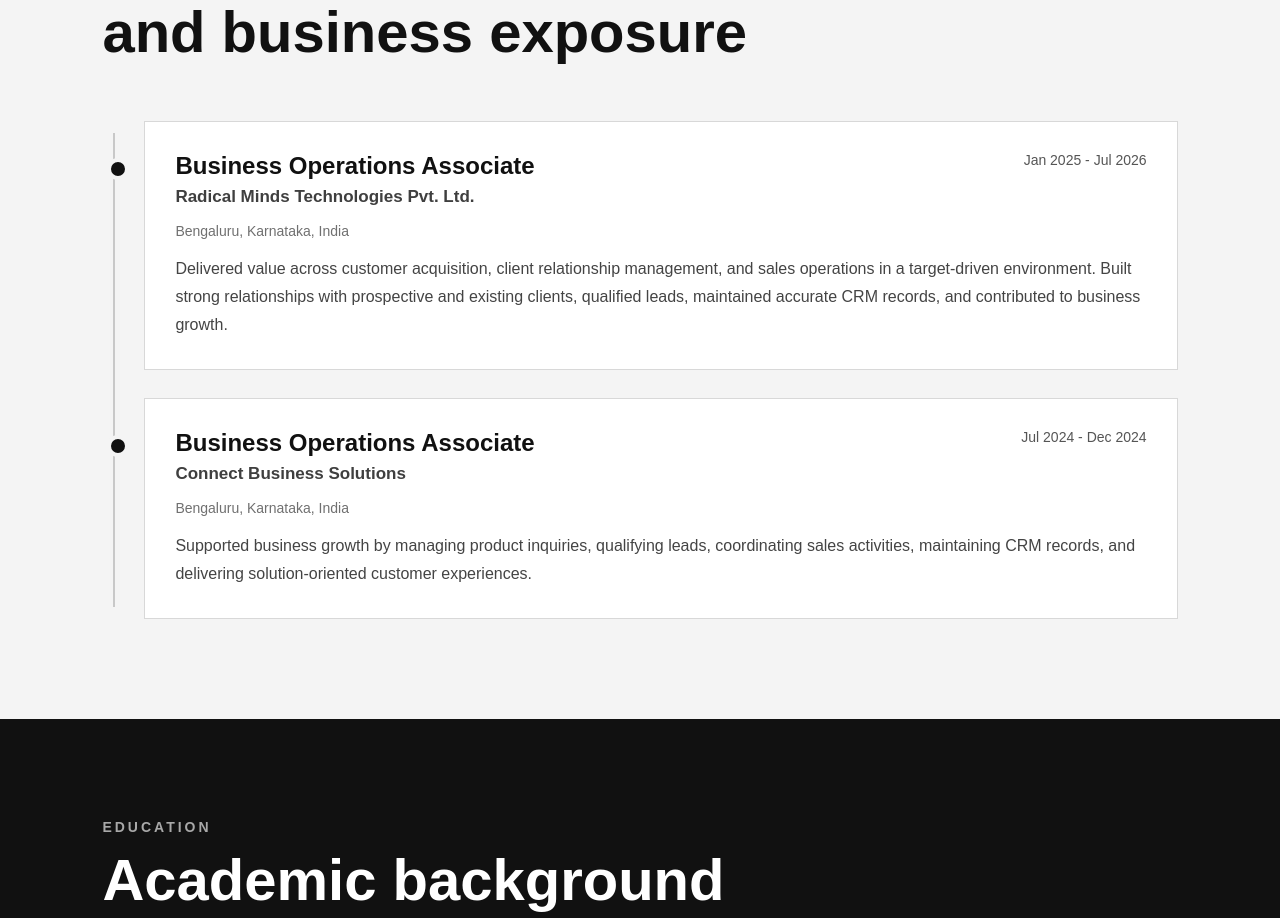
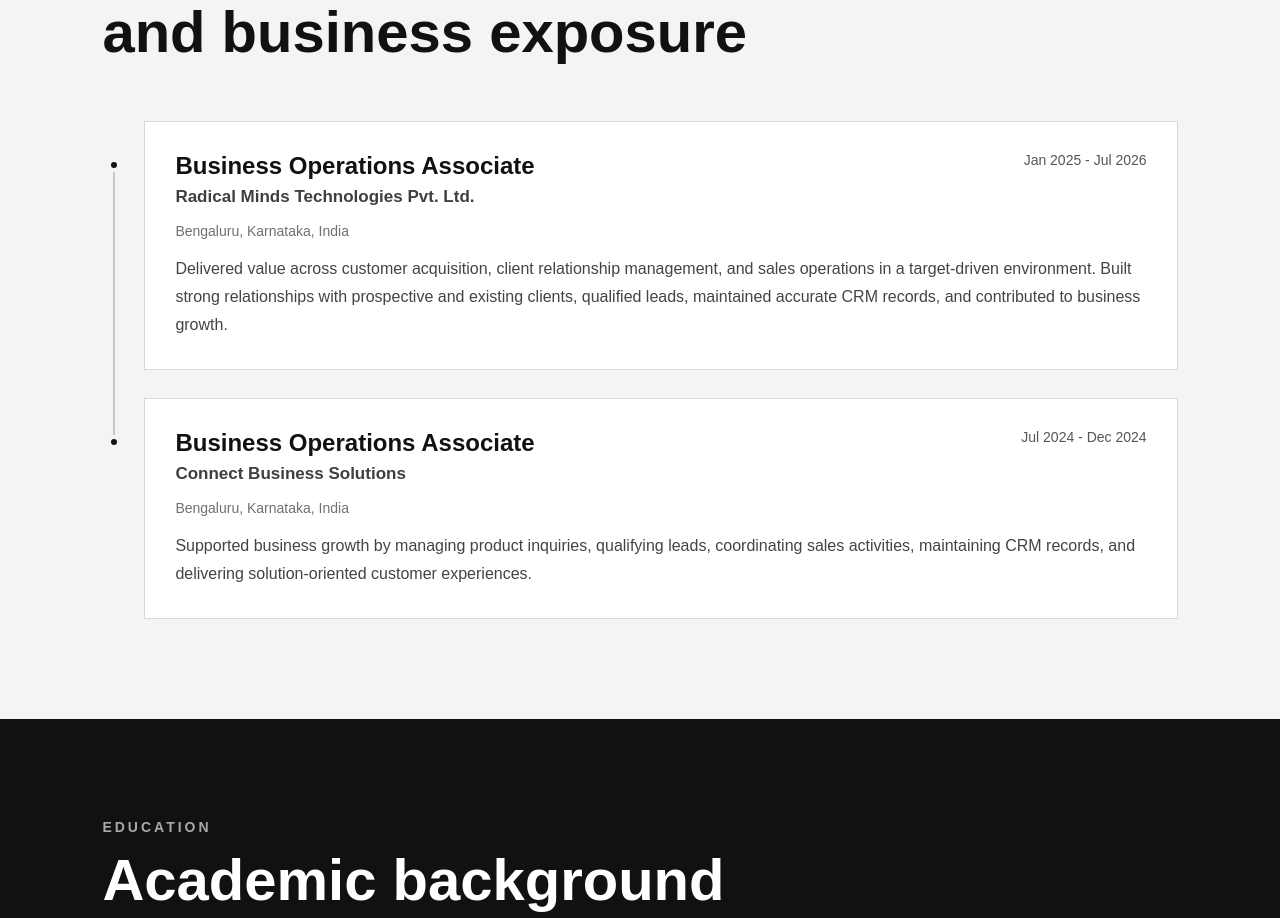
Before and after one commit to rajukr07/Raju-portfolio, a React (Vite) app: page / in a window 1280 px wide. Shown: the part 2740-3658 px from the top of the page. Built offline with nearby package versions, Linux system fonts and the light colour scheme.

Commit message:
Modify the Experience css style section

```diff
--- a/src/components/Experience/Experience.css
+++ b/src/components/Experience/Experience.css
@@ -31,16 +31,6 @@
   padding-left: 42px;
 }
 
-.experience__list::before {
-  content: "";
-  position: absolute;
-  top: 12px;
-  bottom: 12px;
-  left: 11px;
-  width: 2px;
-  background: #c8c8c8;
-}
-
 .experience__card {
   position: relative;
   padding: 30px;
@@ -51,6 +41,7 @@
     box-shadow 0.25s ease;
 }
 
+/* Timeline dot */
 .experience__card::before {
   content: "";
   position: absolute;
@@ -58,9 +49,24 @@
   left: -38px;
   width: 14px;
   height: 14px;
+  box-sizing: border-box;
   border: 4px solid #f4f4f4;
   border-radius: 50%;
   background: #111111;
+  z-index: 2;
+}
+
+/* Timeline line between two cards */
+.experience__card:not(:last-child)::after {
+  content: "";
+  position: absolute;
+  top: 43px;
+  left: -32px;
+  width: 2px;
+  height: calc(100% + 28px);
+  background: #c8c8c8;
+  z-index: 1;
+  pointer-events: none;
 }
 
 .experience__card:hover {
@@ -112,10 +118,6 @@
     padding-left: 30px;
   }
 
-  .experience__list::before {
-    left: 7px;
-  }
-
   .experience__card {
     padding: 23px;
   }
@@ -127,6 +129,11 @@
     height: 12px;
   }
 
+  .experience__card:not(:last-child)::after {
+    top: 35px;
+    left: -24px;
+  }
+
   .experience__top {
     flex-direction: column;
     gap: 12px;
```
